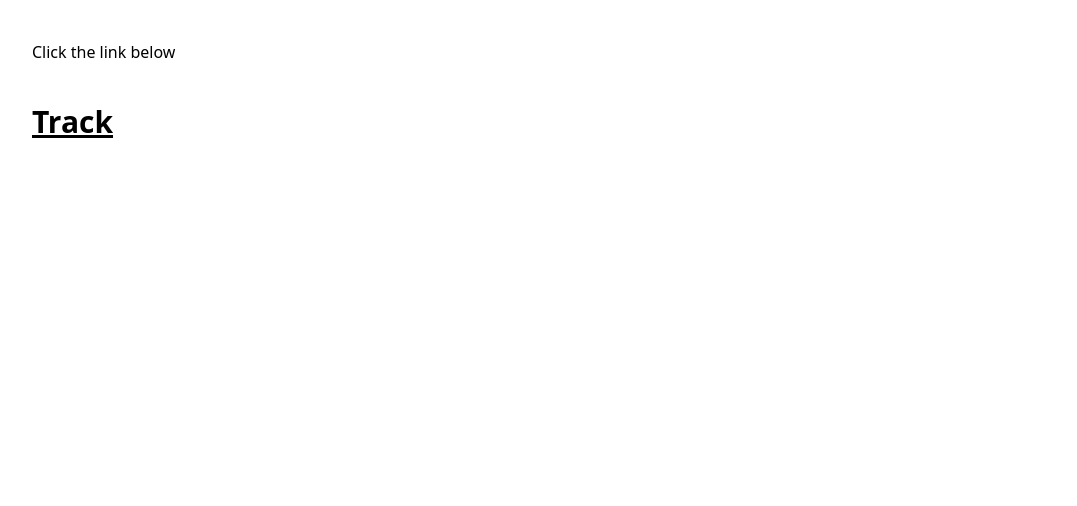
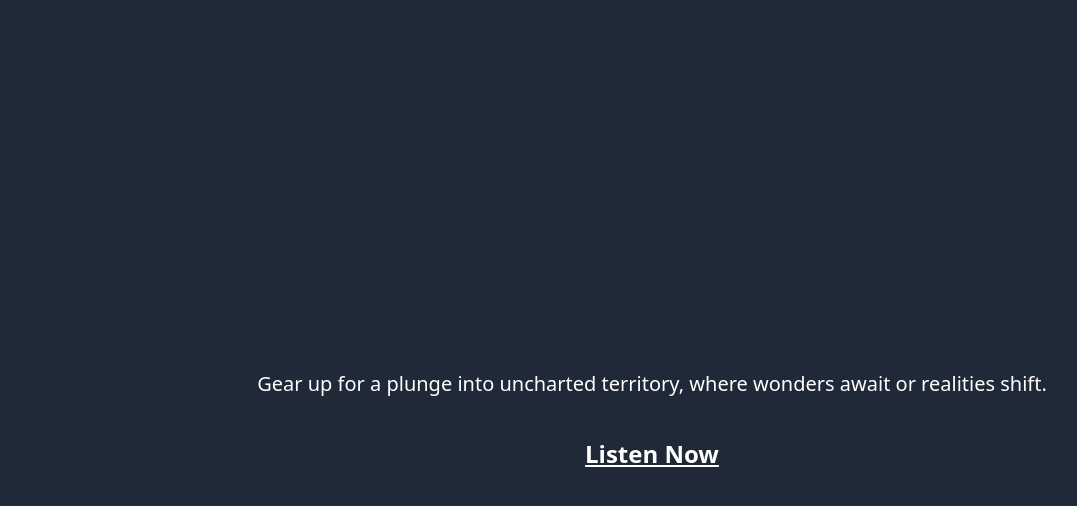
Before and after one commit to Siddharth-Dagar-25/Geet-Music-Player, a React (Create React App) app: page / in a window 1280 px wide. Shown: the top 506 px of the page, without its empty margins (8-1085 px from the left). Built offline with nearby package versions, Linux system fonts and the light colour scheme.

Commit message:
update home.js

```diff
--- a/src/components/Home.js
+++ b/src/components/Home.js
@@ -3,10 +3,10 @@ import { Link } from 'react-router-dom'
 
 const Home = () => {
     return (
-        <>
-            <div className='pt-10 pl-10'>Click the link below</div>
-            <div className='pt-10 pl-10'><Link to="/track" className='text-3xl font-bold underline'>Track</Link></div>
-        </>
+        <div className='flex flex-col items-center justify-center w-full min-h-screen p-4 bg-gray-800 text-white'>
+            <div className='pt-10 pl-10 text-xl text-center lg:text-center'>Gear up for a plunge into uncharted territory, where wonders await or realities shift.</div>
+            <div className='pt-10 pl-10'><Link to="/track" className='text-2xl font-bold underline'>Listen Now</Link></div>
+        </div>
     )
 }
 
```
